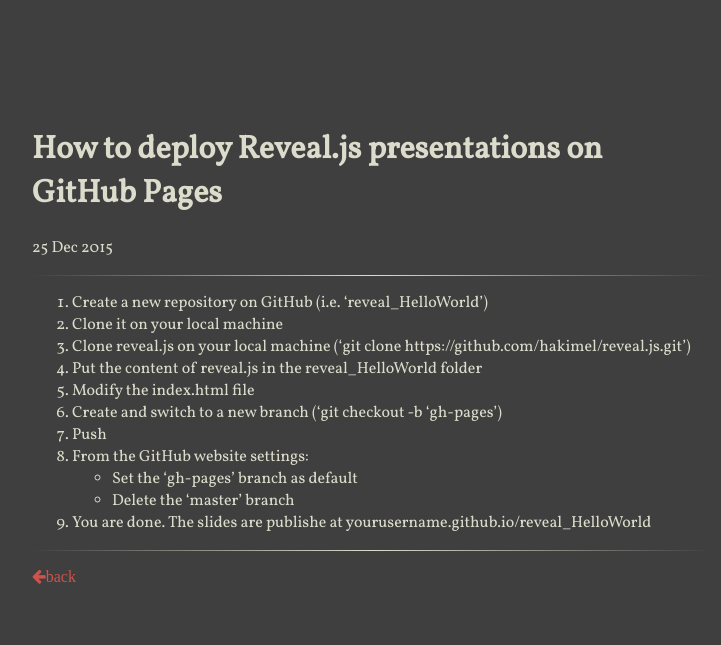
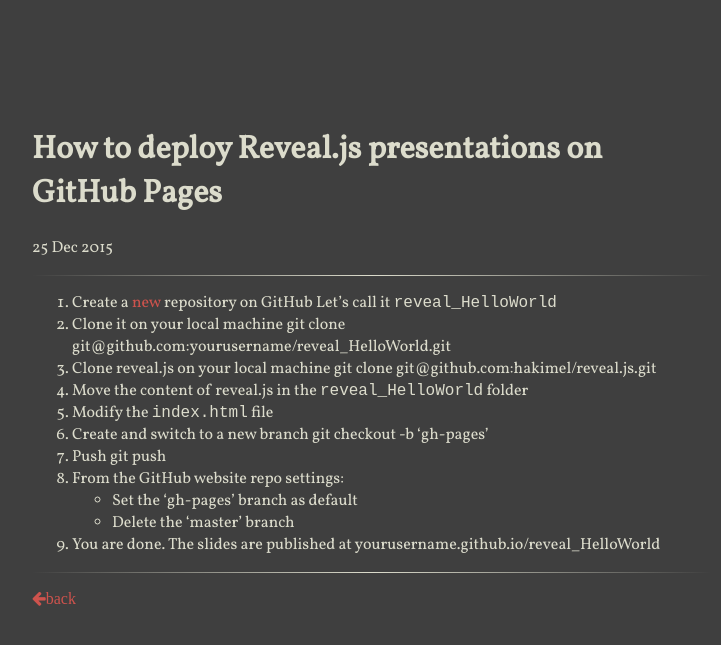
Before and after one commit to rs2/anbasile.github.io, a Jekyll site: the page built from _posts/2015-12-25-hosting-reveal-pres-on-github.md, in a window 1280 px wide. Shown: the top 645 px of the page, without its empty margins (268-989 px from the left). Built offline with Jekyll 4.4.1, drawn with Linux system fonts in a browser that asks for light colours; nearby versions of some CDN libraries.

Commit message:
Update 2015-12-25-hosting-reveal-pres-on-github.md

```diff
--- a/_posts/2015-12-25-hosting-reveal-pres-on-github.md
+++ b/_posts/2015-12-25-hosting-reveal-pres-on-github.md
@@ -3,14 +3,19 @@
 title: How to deploy Reveal.js presentations on GitHub Pages
 ---
 
-1. Create a new repository on GitHub (i.e. 'reveal_HelloWorld')
+1. Create a [new](https://github.com/new) repository on GitHub
+   Let's call it `reveal_HelloWorld`
 2. Clone it on your local machine
-3. Clone reveal.js on your local machine ('git clone https://github.com/hakimel/reveal.js.git')
-4. Put the content of reveal.js in the reveal_HelloWorld folder
-5. Modify the index.html file
-6. Create and switch to a new branch ('git checkout -b 'gh-pages')
+    git clone git@github.com:yourusername/reveal_HelloWorld.git
+3. Clone reveal.js on your local machine
+    git clone git@github.com:hakimel/reveal.js.git
+4. Move the content of reveal.js in the `reveal_HelloWorld` folder
+5. Modify the `index.html` file
+6. Create and switch to a new branch
+    git checkout -b 'gh-pages'
 7. Push
-8. From the GitHub website settings:
+    git push
+8. From the GitHub website repo settings:
    - Set the 'gh-pages' branch as default
    - Delete the 'master' branch
-9. You are done. The slides are publishe at yourusername.github.io/reveal_HelloWorld
+9. You are done. The slides are published at yourusername.github.io/reveal_HelloWorld
```
